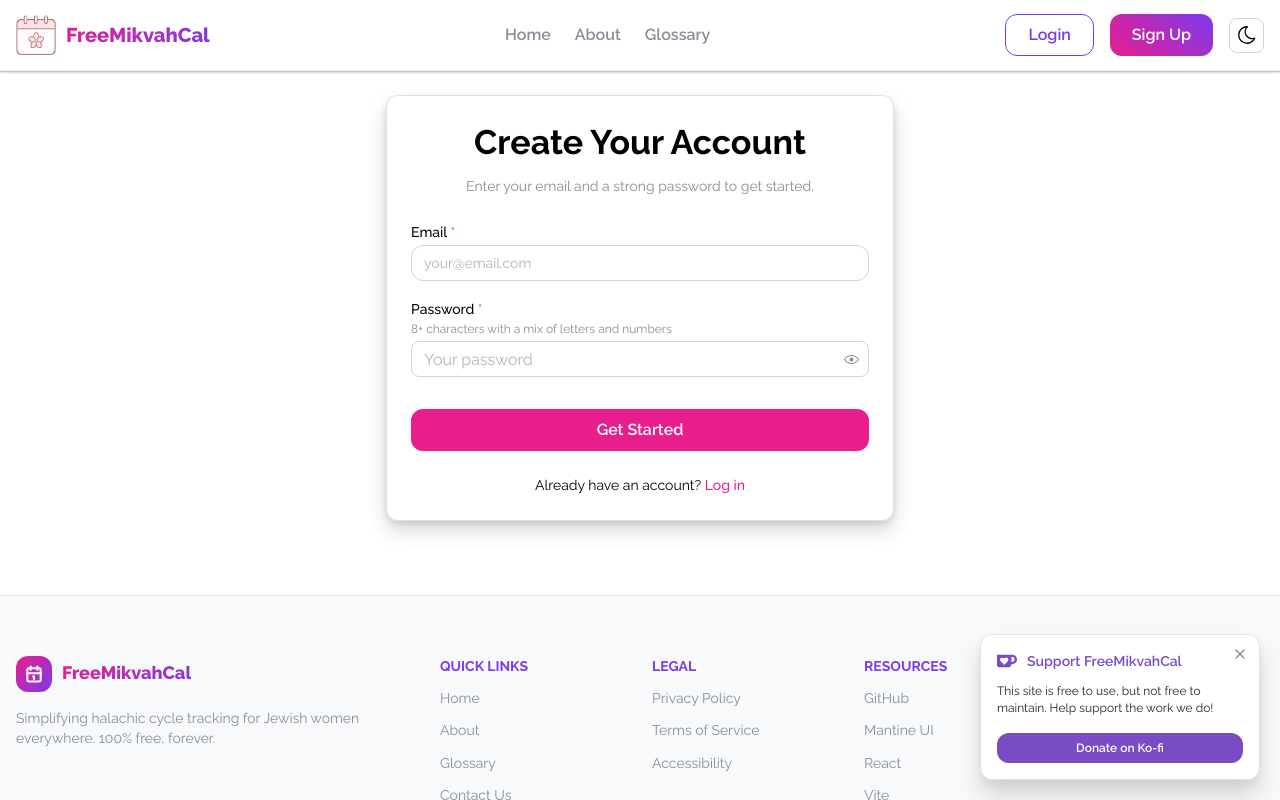
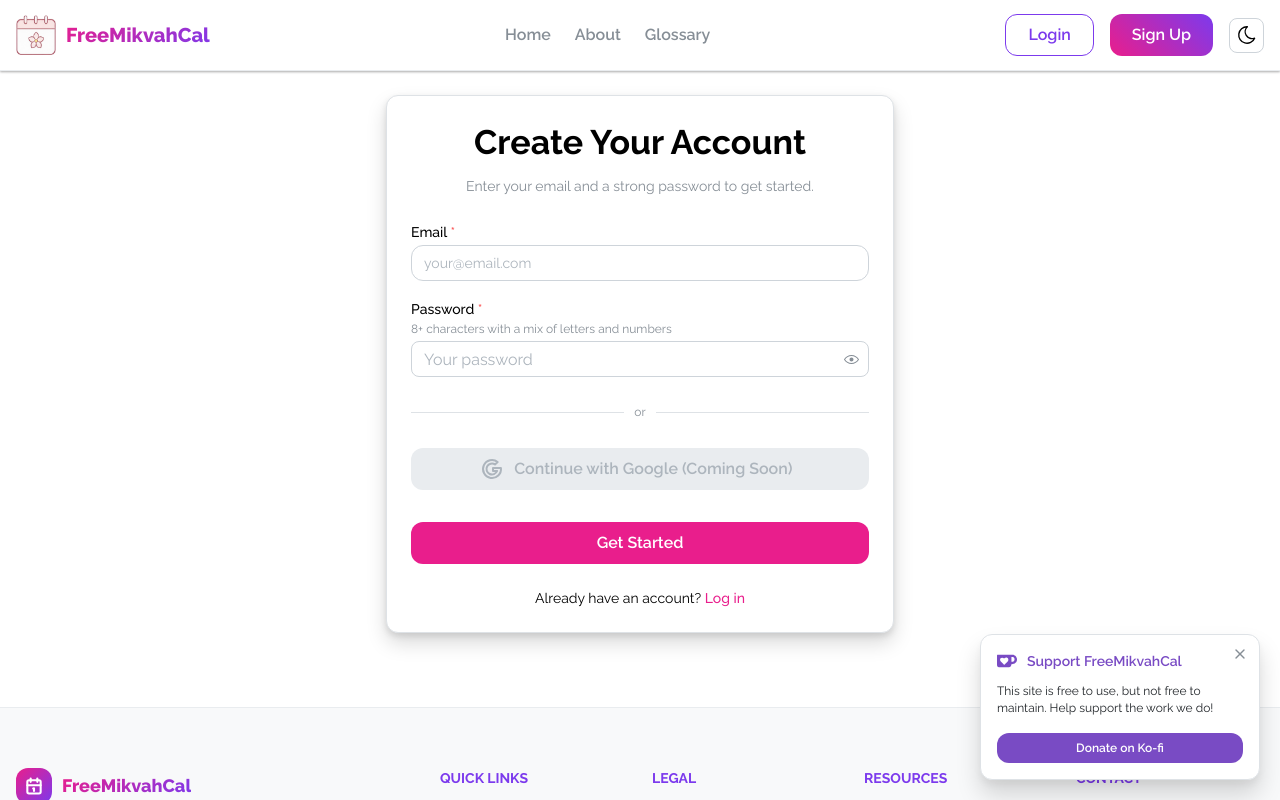
Before and after one commit to Slapp62/FreeMikvahCal, a React (Vite) app in the folder frontend/: page /register in a window 1280 px wide. Shown: the top 800 px of the page. Built offline with nearby package versions, Linux system fonts and the light colour scheme; no server answers.

Commit message:
fixed import errors

```diff
--- a/frontend/src/pages/completeProfile.page.tsx
+++ b/frontend/src/pages/completeProfile.page.tsx
@@ -20,7 +20,6 @@
 import { notifications } from '@mantine/notifications';
 import { useAuth } from '../hooks/useAuth';
 import { searchLocations, Location } from '../services/locationApi';
-import { User, useUserStore } from '../store/userStore';
 
 type RegisterFormValues = {
   firstName: string;
@@ -43,7 +42,6 @@
 
 const CompleteProfile = () => {
   const isMobile = useMediaQuery('(max-width: 768px)');
-  const navigate = useNavigate();
   const { completeProfile, isLoading } = useAuth();
   const [locations, setLocations] = useState<Location[]>([]);
   const [locationOptions, setLocationOptions] = useState<string[]>([]);
--- a/frontend/src/pages/register.page.tsx
+++ b/frontend/src/pages/register.page.tsx
@@ -5,6 +5,7 @@
   Anchor,
   Button,
   Container,
+  Divider,
   Paper,
   PasswordInput,
   Stack,
@@ -16,6 +17,7 @@
 import { useAuth } from '../hooks/useAuth';
 import { VerificationModal } from '../components/modals/VerificationModal';
 import { IRegister } from '../Types_Interfaces';
+import { IconBrandGoogle } from '../utils/icons';
 
 export default function RegisterPage() {
   const navigate = useNavigate();
@@ -106,6 +108,12 @@
               description="8+ characters with a mix of letters and numbers"
             />
 
+            <Divider label="or" my="xs"/>
+
+            <Button disabled fullWidth size="md" loading={isLoading} variant="outline" leftSection={<IconBrandGoogle />} >
+              Continue with Google (Coming Soon)
+            </Button>
+
             <Button type="submit" fullWidth size="md" loading={isLoading} mt="md">
               Get Started
             </Button>
--- a/frontend/src/utils/icons.ts
+++ b/frontend/src/utils/icons.ts
@@ -8,6 +8,7 @@
   IconAlertTriangle,
   IconBell,
   IconBook,
+  IconBrandGoogle,
   IconBook2,
   IconBrandGithub,
   IconBriefcase,
```
